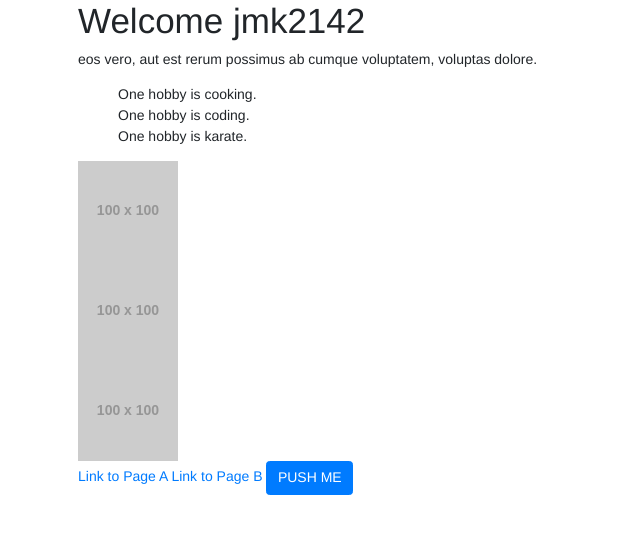
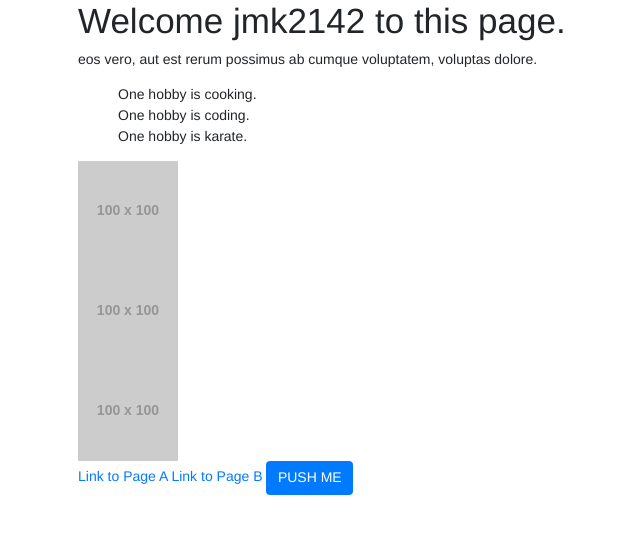
Before and after one commit to jmk2142/basicStructure, a plain HTML site: page index.html in a window 1280 px wide. Shown: the whole page, without its empty margins (7-647 px from the left). Drawn offline with nearby package versions, Linux system fonts and the light colour scheme; placeholder pictures from the web are drawn by us.

Commit message:
Added content to index and readme.
Some stuff.

```diff
--- a/index.html
+++ b/index.html
@@ -15,7 +15,7 @@
     <div id="app" class="container">
       <div class="row">
         <div class="col">
-          <h1>Welcome {{ username }}</h1>
+          <h1>Welcome {{ username }} to this page.</h1>
           <p>eos vero, aut est rerum possimus ab cumque voluptatem, voluptas dolore.</p>
           <ul>
             <hobby-item v-for="hobby in hobbies" :hobby="hobby"></hobby-item>
```
Also changed, not shown: 1 other file.
